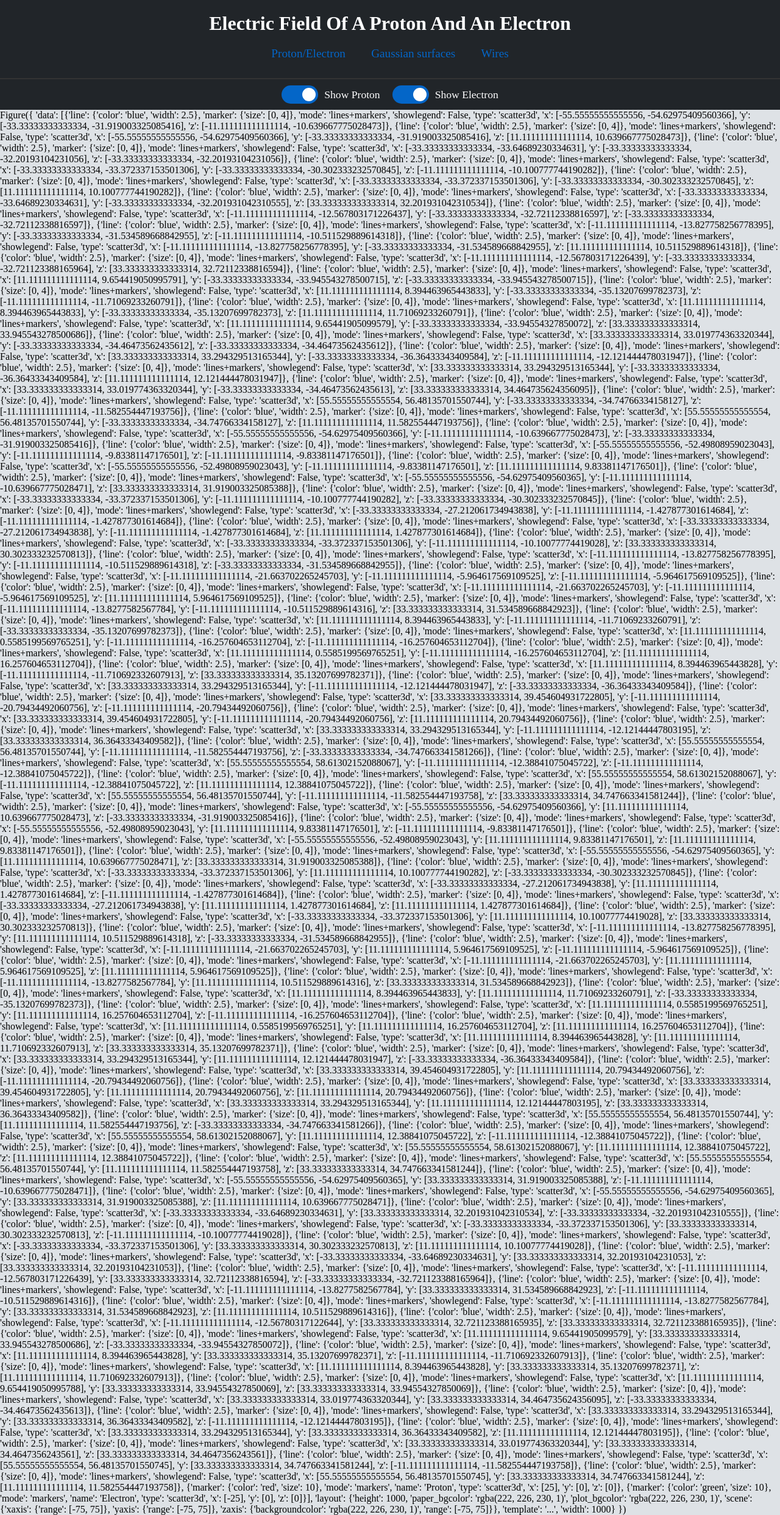
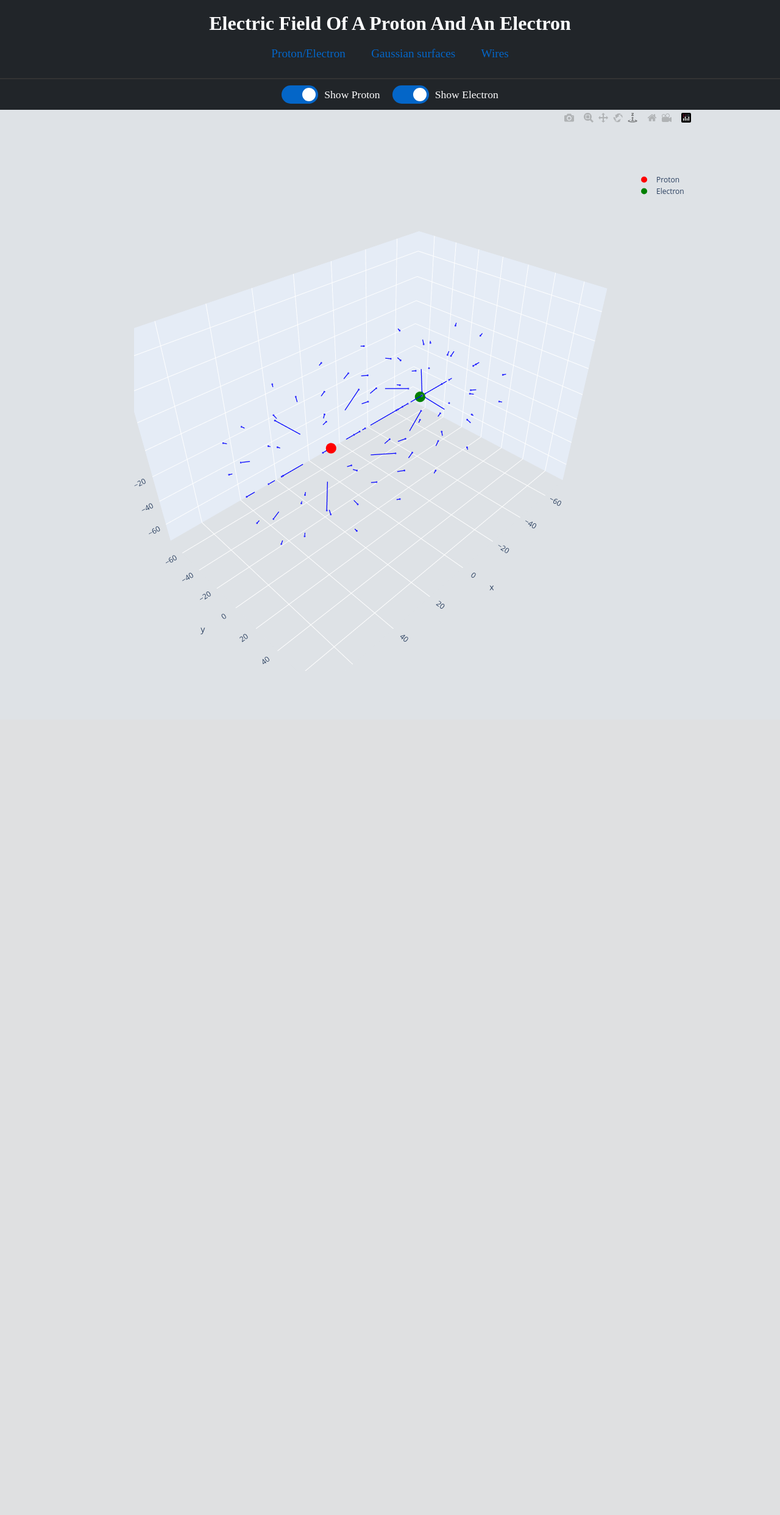
Before and after one commit to KukuCoolGuy05/Physics3DModel, a Flask app: page / in a window 1280 px wide. Shown: the whole page at 61% size. After the commit the page ends 1100 px from the top, so only its background shows below. Run offline with Flask 3, Linux system fonts and the light colour scheme; data that the repository does not hold is empty; some libraries are stand-ins or nearby versions.

Commit message:
More bug fixes for figure, still toggle button is broken

```diff
--- a/main.py
+++ b/main.py
@@ -100,28 +100,34 @@ def plot_3D(show_proton=True, show_electron=True):
 
     #create and update the layout of the figure
     scene_dict = dict(xaxis=dict(range=[-75, 75]), yaxis=dict(range=[-75, 75]), zaxis=dict(range=[-75, 75], backgroundcolor="rgba(222, 226, 230, 1)"))
-    figure.update_layout(scene=scene_dict, width=1000, height=1000, paper_bgcolor='rgba(222, 226, 230, 1)', plot_bgcolor='rgba(222, 226, 230, 1)')
+    figure.update_layout(scene=scene_dict, width=1000, height=1000, paper_bgcolor='rgba(222, 226, 230, 1)', plot_bgcolor='rgba(222, 226, 230, 1)', uirevision=True, transition_duration=0)
 
     #return the figure we created
-    return figure
-
-def plot_3D_pio(show_proton=True, show_electron=True):
-    figure = plot_3D(show_proton, show_electron)
-    return pio.to_html(figure, full_html=False)
+    return pio.to_html(
+        figure,
+        full_html=False,
+        include_plotlyjs='cdn',
+        config={
+            'displayModeBar': True,
+            'responsive': True,
+            'scrollZoom': True
+        }
+    )
 
 @app.route("/", methods=['GET', 'POST'])
 def index():
     if request.method == 'POST':
-        data = request.get_json()
-        show_proton = data.get('proton', True)
-        show_electron = data.get('electron', True)
-        # Return the HTML string directly
-        plot_html = plot_3D(show_proton, show_electron)
-        return jsonify({'plot': plot_html})
+        try:
+            data = request.get_json()
+            show_proton = data.get('proton', True)
+            show_electron = data.get('electron', True)
+            plot_html = plot_3D(show_proton, show_electron)
+            return jsonify({'plot': plot_html, 'status': 'success'})
+        except Exception as e:
+            return jsonify({'error': str(e)}), 500
     else:
-        show_proton = request.args.get('proton', 'true').lower() == 'true'
-        show_electron = request.args.get('electron', 'true').lower() == 'true'
-        plot_html = plot_3D(show_proton, show_electron)
+        # Initial load
+        plot_html = plot_3D(True, True)
         return render_template("index.html", plot=plot_html)
 
 @app.route("/gaussian_surfaces")
--- a/templates/index.html
+++ b/templates/index.html
@@ -161,10 +161,16 @@
     </div>
 
     <script>
+        let isUpdating = false;
+
         async function updatePlot() {
+            if (isUpdating) return;
+            isUpdating = true;
+
             try {
                 const protonChecked = document.getElementById("proton-toggle").checked;
                 const electronChecked = document.getElementById("electron-toggle").checked;
+                const plotContainer = document.getElementById("plot-container");
 
                 const response = await fetch('/', {
                     method: 'POST',
@@ -182,19 +188,45 @@
                 }
 
                 const data = await response.json();
-                // Replace the plot container's content with the new HTML
-                document.getElementById("plot-container").innerHTML = data.plot;
+
+                // Create a temporary container to hold the new plot
+                const tempContainer = document.createElement('div');
+                tempContainer.innerHTML = data.plot;
+
+                // Replace the old plot with the new one
+                plotContainer.replaceWith(tempContainer.firstChild);
+
             } catch (error) {
                 console.error('Error updating plot:', error);
+            } finally {
+                isUpdating = false;
             }
         }
 
-        //add event listeners to toggles
-        document.getElementById("proton-toggle").addEventListener("change", updatePlot);
-        document.getElementById("electron-toggle").addEventListener("change", updatePlot);
+        // Debounce function to prevent rapid updates
+        function debounce(func, wait) {
+            let timeout;
+            return function executedFunction(...args) {
+                const later = () => {
+                    clearTimeout(timeout);
+                    func(...args);
+                };
+                clearTimeout(timeout);
+                timeout = setTimeout(later, wait);
+            };
+        }
 
-        //initial plot
-        updatePlot();
+        // Debounced update function
+        const debouncedUpdate = debounce(updatePlot, 250);
+
+        // Add event listeners to toggles
+        document.getElementById("proton-toggle").addEventListener("change", debouncedUpdate);
+        document.getElementById("electron-toggle").addEventListener("change", debouncedUpdate);
+
+        // Prevent default form submission and page reload
+        document.addEventListener('submit', (e) => {
+            e.preventDefault();
+        });
     </script>
 </body>
 
```
